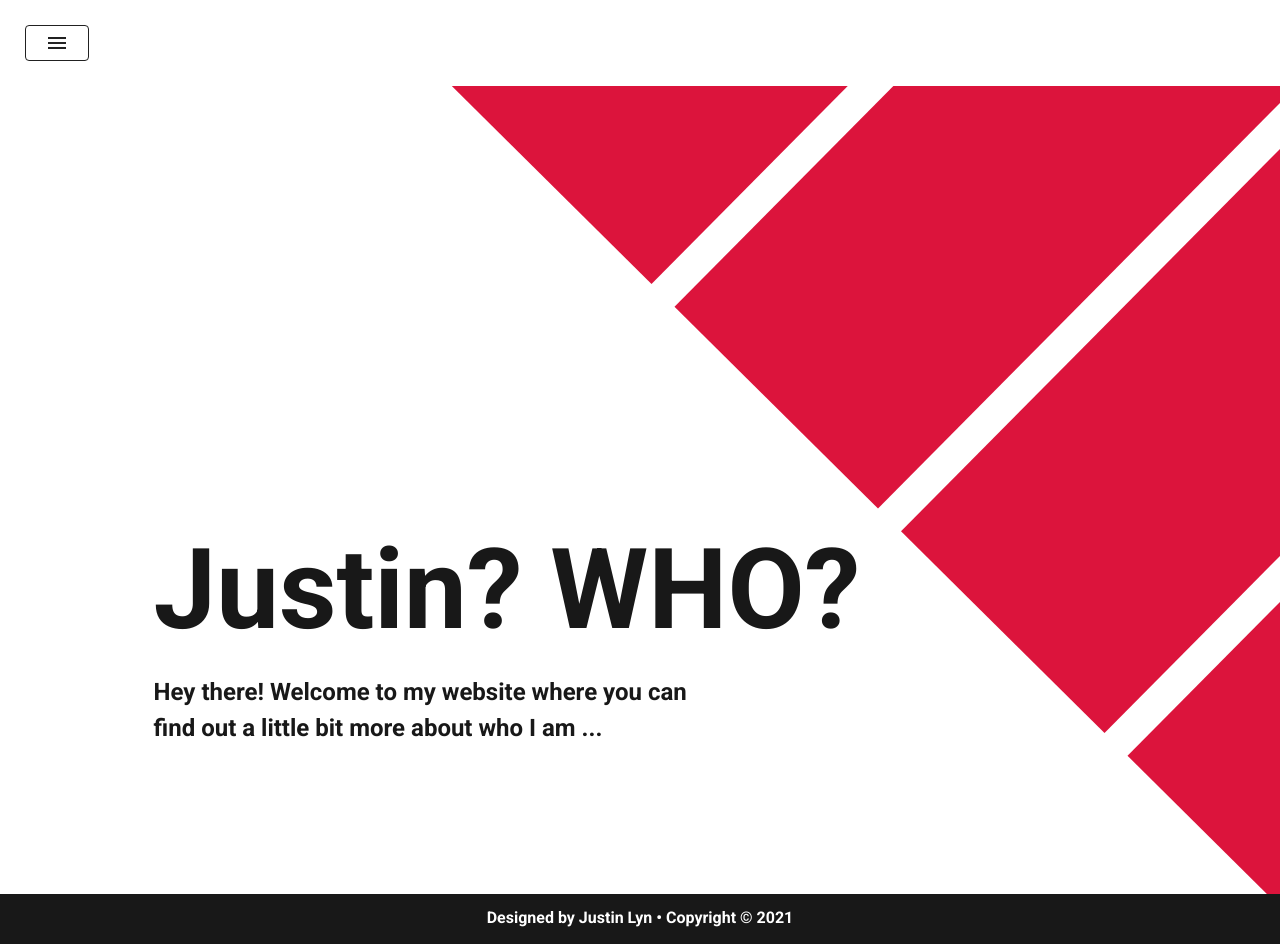
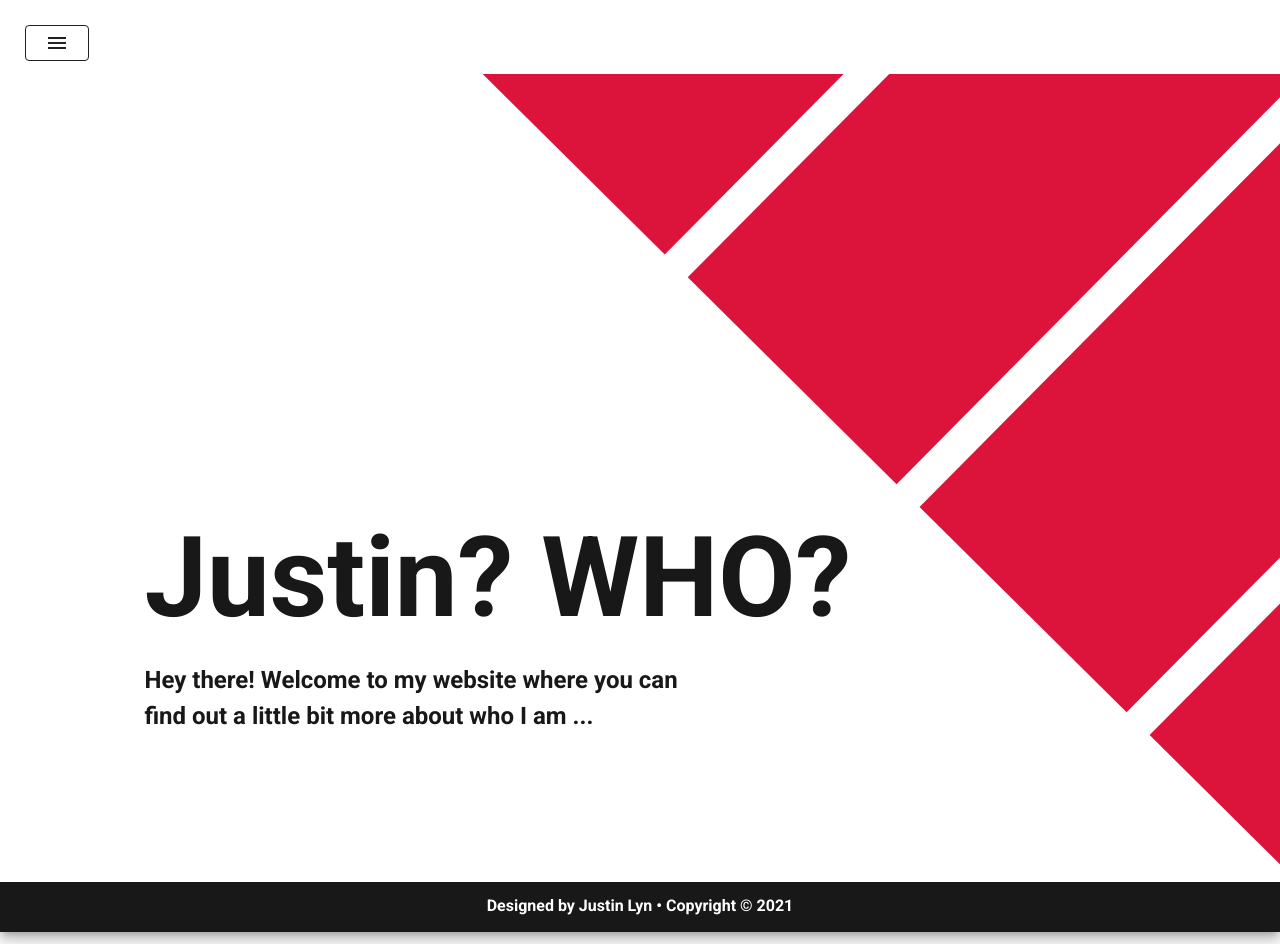
Before and after one commit to JustinLyn387/imJustinLyn, a Vue app in the folder imjustinlyn/: page / in a window 1280 px wide. Built offline with nearby package versions, Linux system fonts and the light colour scheme; a web font is replaced by a local one.

Commit message:
Fixed margin so doesn't scroll

```diff
--- a/imjustinlyn/src/App.vue
+++ b/imjustinlyn/src/App.vue
@@ -21,7 +21,7 @@
         </v-container>
       </v-dialog>
 
-      <v-row class="ma-0 pa-0">
+      <v-row class="mb-0">
         <v-col v-bind:style="sideMenuStyle" cols="2" style="height: 101vh; background-color: #181818; color: white">
           <v-row justify="center" class="pt-12">
             <v-flex class="heading logo" v-scroll-to="scrollTo('home')">iJL</v-flex>
```
